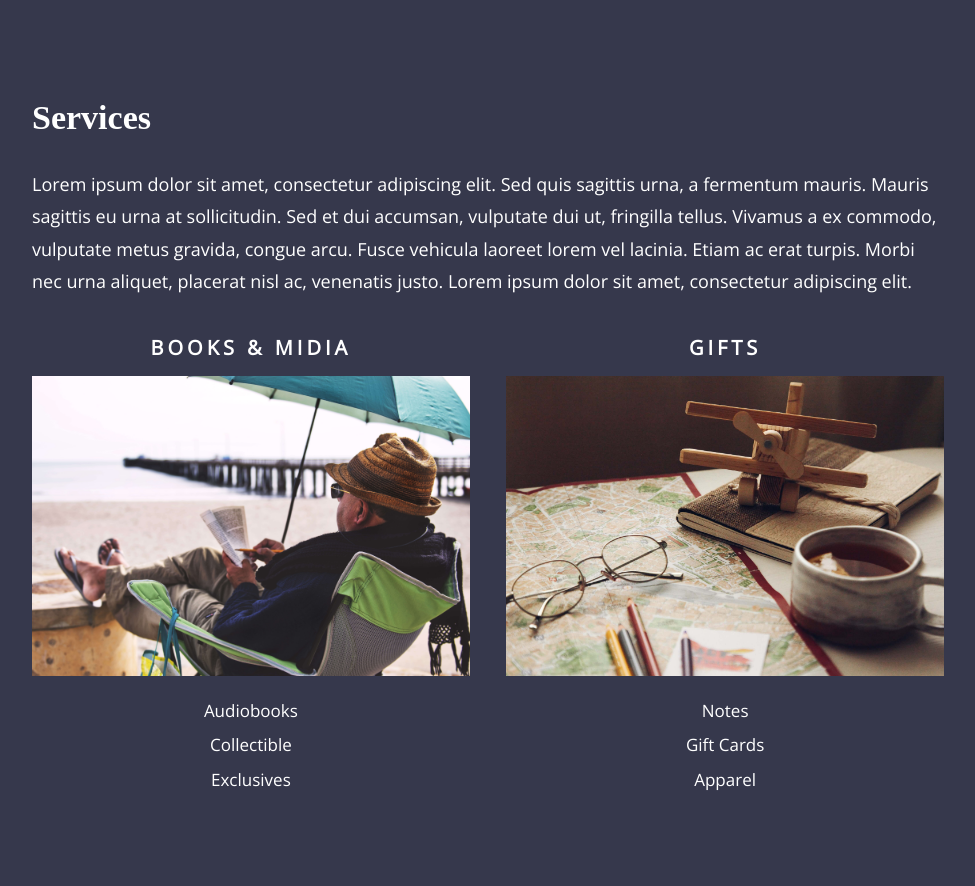
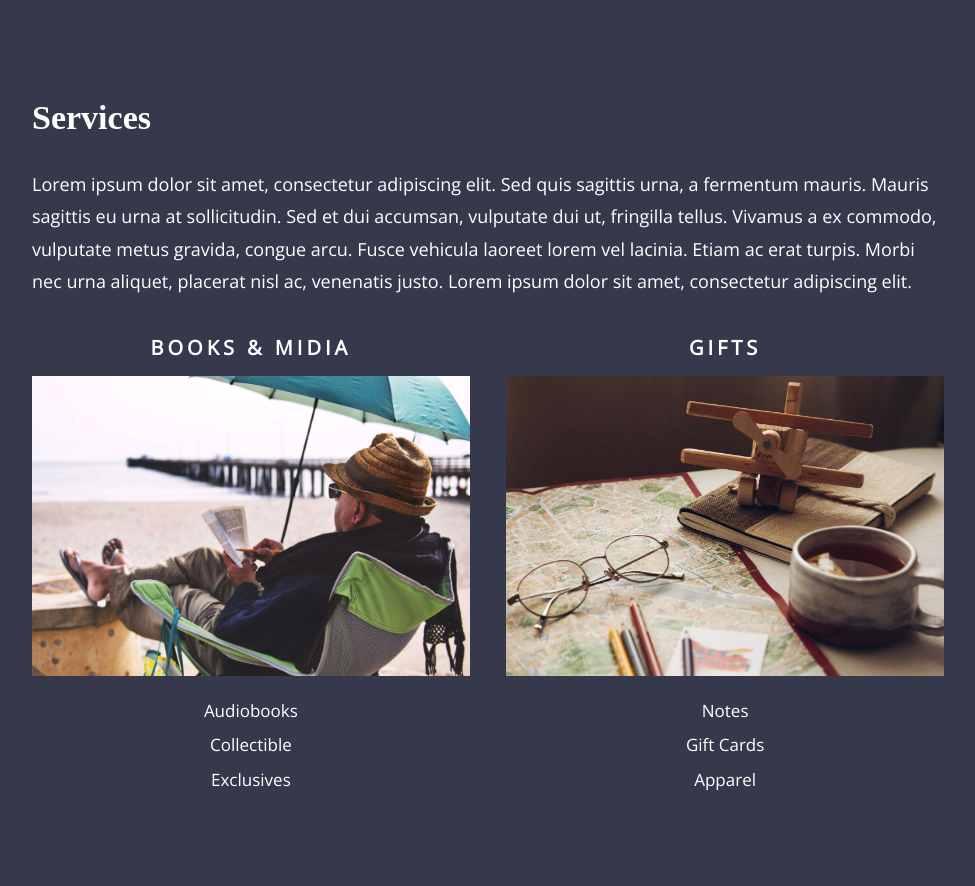
Before and after one commit to marceloazambuja/Books-For-Everyone_CleanWebpage, a PHP site: page /index.html in a window 1280 px wide. Shown: the part 1320-2206 px from the top of the page, without its empty margins (152-1127 px from the left). Run offline with PHP 8.4, Linux system fonts and the light colour scheme; some web fonts are replaced.

Commit message:
style.css fixed again 2

```diff
--- a/css/style.css
+++ b/css/style.css
@@ -261,7 +261,7 @@ a, a:visited {
     width: 100%;
     max-width: 450px;
     margin: 0 0 20px;
-    background-size: cover;
+    background-size: 100% 100%;
     background-position: center center; }
   #services .grid__content p {
     font-size: 1.0625rem;
```
